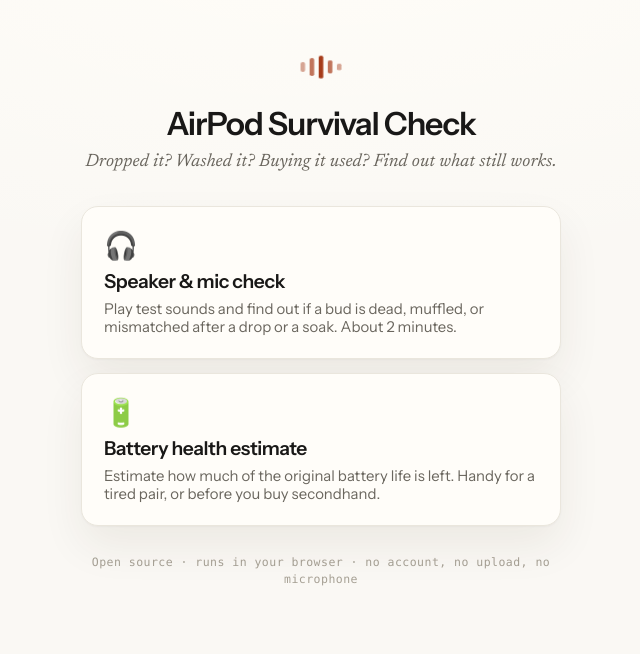
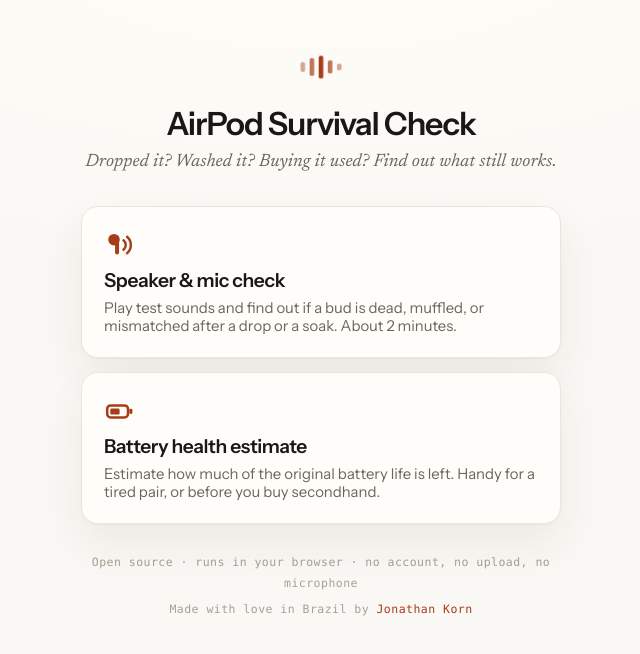
Before and after one commit to jkkorn/airpod-dr, a React (Vite) app: page / in a window 1280 px wide. Shown: the top 654 px of the page, without its empty margins (319-959 px from the left). Built offline with nearby package versions, Linux system fonts and the light colour scheme; a web font is replaced by a local one.

Commit message:
feat: custom AirPods iconography, drop all emoji, Brazil credit (#10)
Co-authored-by: Jonathan <jonathan@ritua.app>

```diff
--- a/src/App.tsx
+++ b/src/App.tsx
@@ -34,6 +34,12 @@ export default function App() {
 
       <footer className="footer">
         <span>Open source · runs in your browser · no account, no upload, no microphone</span>
+        <span className="credit">
+          Made with love in Brazil by{' '}
+          <a href="https://www.linkedin.com/in/jkkorn" target="_blank" rel="noopener noreferrer">
+            Jonathan Korn
+          </a>
+        </span>
       </footer>
     </main>
   )
--- a/src/battery/models.ts
+++ b/src/battery/models.ts
@@ -8,16 +8,17 @@ export interface AirPodsModel {
   label: string
   baselineHours: number
   condition: string
+  icon: 'classic' | 'pro' | 'max'
 }
 
 export const MODELS: AirPodsModel[] = [
-  { id: 'airpods-2', label: 'AirPods (1st / 2nd gen)', baselineHours: 5, condition: '~50% volume' },
-  { id: 'airpods-3', label: 'AirPods (3rd gen)', baselineHours: 6, condition: '~50% volume' },
-  { id: 'airpods-4', label: 'AirPods 4', baselineHours: 5, condition: '~50% volume, ANC off' },
-  { id: 'airpods-pro-1', label: 'AirPods Pro (1st gen)', baselineHours: 4.5, condition: '~50% volume, ANC on' },
-  { id: 'airpods-pro-2', label: 'AirPods Pro (2nd gen)', baselineHours: 6, condition: '~50% volume, ANC on' },
-  { id: 'airpods-pro-3', label: 'AirPods Pro (3rd gen)', baselineHours: 8, condition: '~50% volume, ANC on' },
-  { id: 'airpods-max', label: 'AirPods Max', baselineHours: 20, condition: '~50% volume, ANC on' },
+  { id: 'airpods-2', label: 'AirPods (1st / 2nd gen)', baselineHours: 5, condition: '~50% volume', icon: 'classic' },
+  { id: 'airpods-3', label: 'AirPods (3rd gen)', baselineHours: 6, condition: '~50% volume', icon: 'classic' },
+  { id: 'airpods-4', label: 'AirPods 4', baselineHours: 5, condition: '~50% volume, ANC off', icon: 'classic' },
+  { id: 'airpods-pro-1', label: 'AirPods Pro (1st gen)', baselineHours: 4.5, condition: '~50% volume, ANC on', icon: 'pro' },
+  { id: 'airpods-pro-2', label: 'AirPods Pro (2nd gen)', baselineHours: 6, condition: '~50% volume, ANC on', icon: 'pro' },
+  { id: 'airpods-pro-3', label: 'AirPods Pro (3rd gen)', baselineHours: 8, condition: '~50% volume, ANC on', icon: 'pro' },
+  { id: 'airpods-max', label: 'AirPods Max', baselineHours: 20, condition: '~50% volume, ANC on', icon: 'max' },
 ]
 
 export type HealthTier = 'healthy' | 'mild' | 'worn' | 'poor'
--- a/src/components/BatteryFlow.tsx
+++ b/src/components/BatteryFlow.tsx
@@ -8,6 +8,7 @@ import {
   estimateHealth,
   formatHours,
 } from '../battery/models'
+import { ModelIcon } from './icons'
 
 // A timed full-discharge is the only real signal available (AirPods expose no
 // health to any app, and iOS hides even the live % from web pages). So this is a
@@ -117,7 +118,10 @@ export function BatteryFlow() {
                 setStage('measure')
               }}
             >
-              <span className="model-name">{m.label}</span>
+              <span className="model-left">
+                <ModelIcon variant={m.icon} className="model-icon" />
+                <span className="model-name">{m.label}</span>
+              </span>
               <span className="model-base">~{formatHours(m.baselineHours)} new</span>
             </button>
           ))}
--- a/src/components/Home.tsx
+++ b/src/components/Home.tsx
@@ -1,3 +1,5 @@
+import { AirwaveIcon, BatteryIcon } from './icons'
+
 export type Tool = 'survival' | 'battery'
 
 // Landing chooser. The app is now a small toolkit: the acoustic survival check
@@ -7,7 +9,7 @@ export function Home(props: { onPick: (tool: Tool) => void }) {
   return (
     <div className="home">
       <button className="tool" onClick={() => props.onPick('survival')}>
-        <span className="tool-emoji" aria-hidden>🎧</span>
+        <AirwaveIcon className="tool-icon" />
         <span className="tool-title">Speaker &amp; mic check</span>
         <span className="tool-desc">
           Play test sounds and find out if a bud is dead, muffled, or mismatched after a drop or a
@@ -16,7 +18,7 @@ export function Home(props: { onPick: (tool: Tool) => void }) {
       </button>
 
       <button className="tool" onClick={() => props.onPick('battery')}>
-        <span className="tool-emoji" aria-hidden>🔋</span>
+        <BatteryIcon className="tool-icon" />
         <span className="tool-title">Battery health estimate</span>
         <span className="tool-desc">
           Estimate how much of the original battery life is left. Handy for a tired pair, or before
--- a/src/components/Results.tsx
+++ b/src/components/Results.tsx
@@ -8,14 +8,6 @@ const STATUS_TONE: Record<BudVerdict['status'], string> = {
   rattle: 'warn',
   inconclusive: 'warn',
   silent: 'bad',
-}
-
-const STATUS_EMOJI: Record<BudVerdict['status'], string> = {
-  pass: '✅',
-  weak: '⚠️',
-  rattle: '⚠️',
-  inconclusive: '⚠️',
-  silent: '❌',
 }
 
 function VerdictCard({ v }: { v: BudVerdict }) {
@@ -35,9 +27,9 @@ function VerdictCard({ v }: { v: BudVerdict }) {
 }
 
 function buildShareText(s: Summary): string {
-  const line = (v: BudVerdict) => `${STATUS_EMOJI[v.status]} ${v.headline}`
+  const line = (v: BudVerdict) => `- ${v.headline}`
   return [
-    '🎧 AirPod Survival Check',
+    'AirPod Survival Check',
     '',
     s.overall,
     '',
--- /dev/null
+++ b/src/components/icons.tsx
@@ -0,0 +1,65 @@
+// Hand-drawn icon set. Filled silhouettes in currentColor to match the soundwave
+// mark, so every icon inherits the ink/terracotta palette and renders identically
+// on every OS (unlike emoji). 24x24 grid.
+
+export type ModelIconVariant = 'classic' | 'pro' | 'max'
+
+interface IconProps {
+  className?: string
+}
+
+// A single AirPod with sound arcs — the acoustic (speaker & mic) check.
+export function AirwaveIcon({ className }: IconProps) {
+  return (
+    <svg className={className} viewBox="0 0 24 24" fill="currentColor" aria-hidden="true">
+      <circle cx="7.5" cy="8" r="4.3" />
+      <rect x="8.3" y="8.2" width="3" height="11" rx="1.5" />
+      <path d="M14.6 8.4a4.6 4.6 0 0 1 0 7.2" fill="none" stroke="currentColor" strokeWidth="1.8" strokeLinecap="round" />
+      <path d="M17.3 5.8a8.2 8.2 0 0 1 0 12.4" fill="none" stroke="currentColor" strokeWidth="1.8" strokeLinecap="round" />
+    </svg>
+  )
+}
+
+// Battery, roughly half full — the battery-health estimate.
+export function BatteryIcon({ className }: IconProps) {
+  return (
+    <svg className={className} viewBox="0 0 24 24" fill="currentColor" aria-hidden="true">
+      <rect x="2.4" y="7.8" width="15.6" height="9" rx="2.6" fill="none" stroke="currentColor" strokeWidth="1.9" />
+      <rect x="19" y="10.4" width="2.3" height="3.8" rx="1" />
+      <rect x="4.7" y="10.1" width="7" height="4.6" rx="1.1" />
+    </svg>
+  )
+}
+
+export function ModelIcon({ variant, className }: { variant: ModelIconVariant; className?: string }) {
+  if (variant === 'max') {
+    return (
+      <svg className={className} viewBox="0 0 24 24" fill="currentColor" aria-hidden="true">
+        <path
+          d="M4.7 13.2V10.9C4.7 6.7 8 4.1 12 4.1s7.3 2.6 7.3 6.8v2.3"
+          fill="none"
+          stroke="currentColor"
+          strokeWidth="1.9"
+          strokeLinecap="round"
+        />
+        <rect x="3" y="12" width="4.4" height="8" rx="2.2" />
+        <rect x="16.6" y="12" width="4.4" height="8" rx="2.2" />
+      </svg>
+    )
+  }
+  if (variant === 'pro') {
+    return (
+      <svg className={className} viewBox="0 0 24 24" fill="currentColor" aria-hidden="true">
+        <ellipse cx="9" cy="4.4" rx="3.1" ry="1.9" />
+        <rect x="5.5" y="5" width="7" height="8" rx="3.3" />
+        <rect x="9.3" y="12" width="3.2" height="7.6" rx="1.6" />
+      </svg>
+    )
+  }
+  return (
+    <svg className={className} viewBox="0 0 24 24" fill="currentColor" aria-hidden="true">
+      <circle cx="9" cy="7.4" r="4.7" />
+      <rect x="10" y="7.8" width="3.3" height="12" rx="1.65" />
+    </svg>
+  )
+}
--- a/src/styles.css
+++ b/src/styles.css
@@ -241,7 +241,14 @@ body {
 .actions { display: flex; gap: 12px; }
 .actions .btn { flex: 1; }
 
-.footer { text-align: center; color: var(--faint); font-family: var(--mono); font-size: 0.72rem; letter-spacing: 0.04em; padding: 28px 8px 0; }
+.footer { text-align: center; color: var(--faint); font-family: var(--mono); font-size: 0.72rem; letter-spacing: 0.04em; padding: 28px 8px 0; line-height: 1.9; }
+.credit { display: block; margin-top: 4px; }
+.footer a { color: var(--accent); text-decoration: none; border-bottom: 1px solid transparent; transition: border-color 0.2s var(--ease); }
+.footer a:hover { border-bottom-color: var(--accent); }
+
+.tool-icon { width: 32px; height: 32px; color: var(--accent); }
+.model-left { display: flex; align-items: center; gap: 13px; min-width: 0; }
+.model-icon { width: 26px; height: 26px; color: var(--muted); flex: none; }
 
 @media (prefers-reduced-motion: reduce) {
   *, .mark rect { animation: none !important; transition: none !important; }
```
